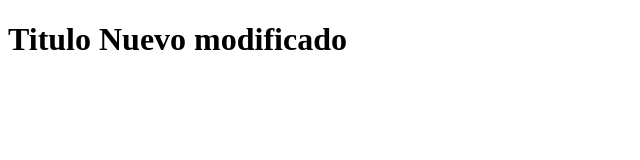
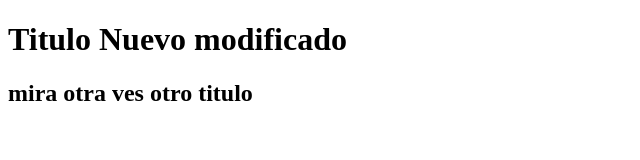
Before and after one commit to SlaveDog/hellow-word-git, a plain HTML site: page index.html in a window 1280 px wide. Shown: the whole page, without its empty margins (0-640 px from the left). Drawn offline with Linux system fonts and the light colour scheme.

Commit message:
mira otro titulo

```diff
--- a/index.html
+++ b/index.html
@@ -8,7 +8,7 @@
 </head>
 <body>
     <h1>Titulo Nuevo modificado</h1>
-
+    <h2>mira otra ves otro titulo </h2>
     <form action="#" method=""></form>
 </body>
 </html>
```
